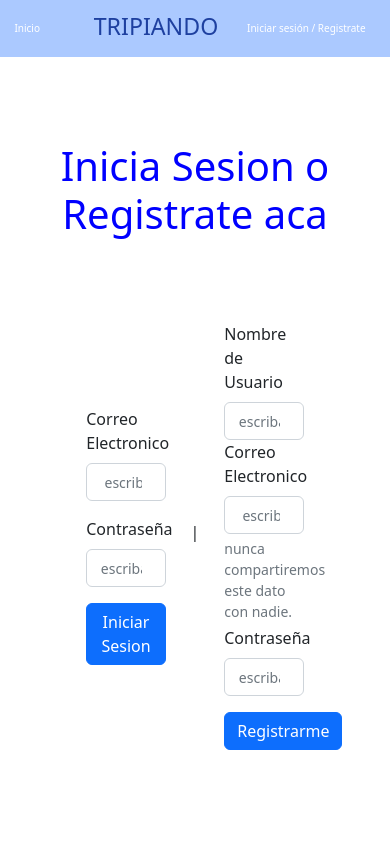
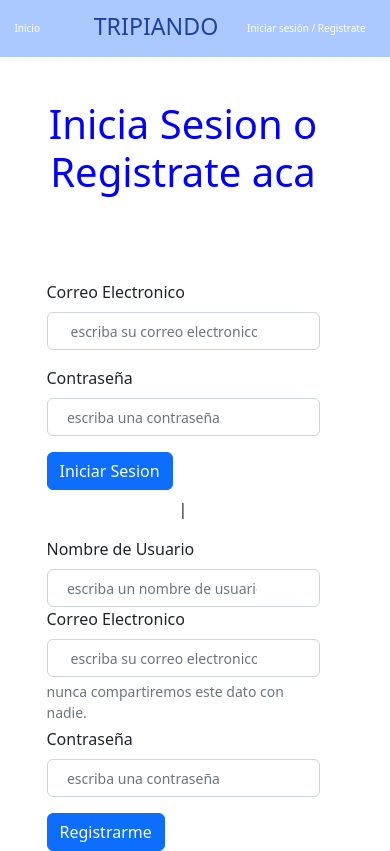
Before and after one commit to lutzz22/tripiando, a React (Create React App) app: page /login in a window 390 px wide. Built offline with nearby package versions, Linux system fonts and the light colour scheme; no server answers.

Commit message:
Responsive del login

```diff
--- a/src/paginas/Login/Login.js
+++ b/src/paginas/Login/Login.js
@@ -15,6 +15,7 @@ const Login = () => {
 
   return (
     <>
+    <body>
     <Navbar3/>
       <div id='formularios' className='row'>
         <h2>Inicia Sesion o Registrate aca</h2>
@@ -49,6 +50,7 @@ const Login = () => {
           <button type="submit" className="btn btn-primary">Registrarme</button>
         </div>
       </div>
+      </body>
     </>
   )
 }
--- a/src/paginas/Login/style.css
+++ b/src/paginas/Login/style.css
@@ -1,5 +1,9 @@
+body{
+    overflow: hidden;
+}
+
 #formularios{
-    margin-top: 10vh;
+    margin-top: 5vh;
     display: flex;
     align-items: center;
     justify-content: center;
@@ -9,3 +13,29 @@ h2{
     text-align: center;
     margin-bottom: 10vh;
 }
+
+@media screen and (max-width: 767px) {
+    body{
+        overflow: scroll;
+    }
+
+    #formularios{
+        width: 100%;
+        flex-direction: column;
+    }
+
+    #inicioSesion{
+       padding: 0%;
+       width: 70%;
+    }
+
+    #registro{
+        padding: 0%;
+        width: 70%;
+    }
+
+    h6{
+        padding: 10px;
+    }
+
+}
```
